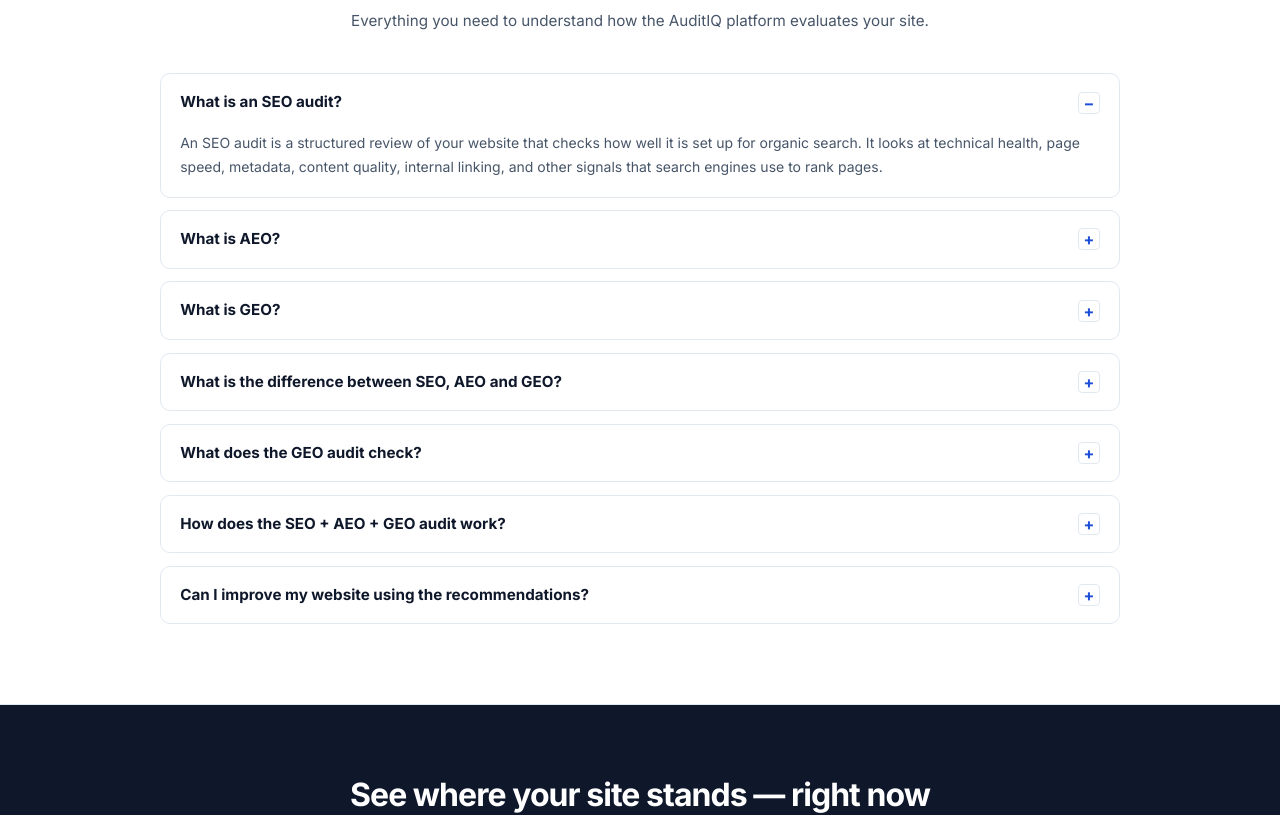
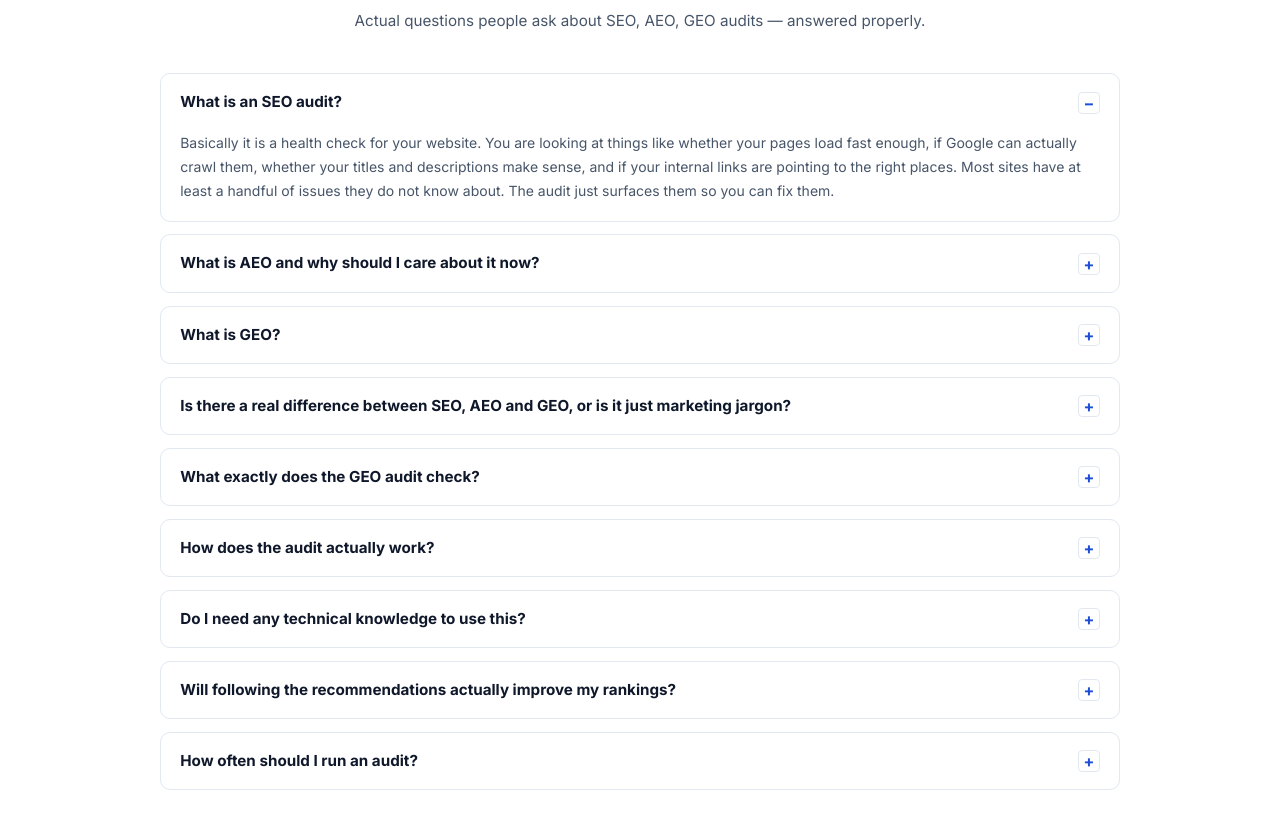
Before and after one commit to parmarhinal10306-hub/AuditIQ, a React (Vite) app: page / in a window 1280 px wide. Shown: the part 3480-4295 px from the top of the page. Built offline with nearby package versions, Linux system fonts and the light colour scheme; no server answers.

Commit message:
content: rewrite FAQ answers to sound natural and human

```diff
--- a/src/pages/LandingPage.jsx
+++ b/src/pages/LandingPage.jsx
@@ -74,35 +74,42 @@ const AEO_POINTS = [
   { icon: ICONS.eye,    title: 'Answer readability', text: 'Questions answered in the first 100 words are more likely to be cited by AI engines. We grade your page against this standard.' },
 ]
 
-/* ─── FAQ questions ─── */
 const FAQ_ITEMS = [
   {
     question: 'What is an SEO audit?',
-    answer: 'An SEO audit is a structured review of your website that checks how well it is set up for organic search. It looks at technical health, page speed, metadata, content quality, internal linking, and other signals that search engines use to rank pages.',
+    answer: 'Basically it is a health check for your website. You are looking at things like whether your pages load fast enough, if Google can actually crawl them, whether your titles and descriptions make sense, and if your internal links are pointing to the right places. Most sites have at least a handful of issues they do not know about. The audit just surfaces them so you can fix them.',
   },
   {
-    question: 'What is AEO?',
-    answer: 'AEO stands for Answer Engine Optimization. It focuses on making your content easy for AI-powered answer engines — such as those behind ChatGPT, Perplexity, and Google AI Overviews — to extract and cite. This involves clear question-and-answer formatting, structured data, and entity clarity.',
+    question: 'What is AEO and why should I care about it now?',
+    answer: 'AEO is Answer Engine Optimization — it is about making sure your content gets picked up when people ask questions in ChatGPT, Perplexity, Google AI Overviews, and similar tools. These platforms do not just link to pages like Google does. They pull out specific answers. If your content is not written and structured in a way that makes it easy to extract, you are basically invisible to that whole channel. It is becoming more important every month.',
   },
   {
     question: 'What is GEO?',
-    answer: 'GEO stands for Generative Engine Optimization. It focuses on how well your content can be understood and synthesized by large language models when generating responses. Good GEO means your content is well-structured, contextually rich, and attributed to a trustworthy source.',
+    answer: 'GEO stands for Generative Engine Optimization. Think of it as the next layer after AEO. It is not just about getting cited — it is about whether AI models can actually understand what your content is saying, put it in context, and accurately represent your brand or topic. If your content is vague, thin, or poorly structured, generative tools tend to either skip it or get it wrong.',
   },
   {
-    question: 'What is the difference between SEO, AEO and GEO?',
-    answer: 'SEO helps your pages rank in traditional search engines like Google. AEO helps your content get cited in AI-generated answers and conversational responses. GEO goes deeper — it prepares your content to be accurately synthesized or summarized by generative AI systems. All three work together and share many common fundamentals.',
+    question: 'Is there a real difference between SEO, AEO and GEO, or is it just marketing jargon?',
+    answer: 'There is a real difference, though they do overlap a lot. SEO is still about ranking in traditional search results — titles, backlinks, page speed, that kind of thing. AEO is specifically about getting your content used as a direct answer in AI tools. GEO goes further and looks at how well generative models can synthesize your content into a coherent summary or response. You need all three now because people find information in very different ways.',
   },
   {
-    question: 'What does the GEO audit check?',
-    answer: 'The GEO audit reviews factors like content citability, answer clarity, entity recognition, context coverage, source and trust signals, and how well your content is structured for AI synthesis. Each check comes with a score, an explanation, and a recommended improvement.',
+    question: 'What exactly does the GEO audit check?',
+    answer: 'It checks things like whether your content answers questions clearly and early, whether you cover the topic in enough depth for an AI to trust it as a source, whether your entities (people, places, brands) are clearly identified, and whether there are enough trust signals around the content. Each check gets a score so you can see exactly where you are losing points.',
   },
   {
-    question: 'How does the SEO + AEO + GEO audit work?',
-    answer: 'You enter your website URL and the tool runs diagnostic checks across three areas — SEO, AEO, and GEO. Results are grouped by category with scored findings, identified issues, and a prioritized list of recommended fixes. The current version uses demo data to illustrate the report format.',
+    question: 'How does the audit actually work?',
+    answer: 'You paste in your URL and it runs a set of checks across SEO, AEO and GEO — things like missing tags, schema markup, heading structure, content depth, link setup, and more. You get a score for each area, a list of what was found, and specific recommendations sorted by how much impact fixing them would have. It is meant to give you something you can actually act on, not just a big list of abstract metrics.',
   },
   {
-    question: 'Can I improve my website using the recommendations?',
-    answer: 'Yes. Every recommendation is designed to be practical and clearly explained. Fixes are grouped by priority — high, medium, and low — so you can work through them in a logical order. Each item tells you what the issue is, why it matters, and what to do about it.',
+    question: 'Do I need any technical knowledge to use this?',
+    answer: 'Not really. The report is written to make sense whether you are a developer or just someone who runs a website. You will see things clearly labeled as critical issues or smaller warnings, and each one has a plain-English explanation of what it means and what to do. Some fixes will need a developer but a lot of them you can probably handle yourself.',
+  },
+  {
+    question: 'Will following the recommendations actually improve my rankings?',
+    answer: 'There are no guarantees with SEO — anyone who tells you otherwise is selling something. But the checks in this tool are based on well-established ranking signals and best practices. Fixing critical issues like missing meta tags, broken structure, or absent schema will generally help. The GEO and AEO improvements are newer territory but early evidence suggests they matter a lot for AI-driven traffic.',
+  },
+  {
+    question: 'How often should I run an audit?',
+    answer: 'Honestly it depends on how actively you are updating your site. If you are making changes to pages regularly, once a month is reasonable. If your site is fairly stable, once every few months should be enough. The main reason to re-audit is to check that your fixes actually worked and to catch any new issues that crept in.',
   },
 ]
 
@@ -915,7 +922,7 @@ export default function LandingPage() {
               fontSize: '0.95rem', color: 'var(--text-secondary)',
               maxWidth: '640px', margin: '0 auto', lineHeight: 1.65,
             }}>
-              Everything you need to understand how the AuditIQ platform evaluates your site.
+              Actual questions people ask about SEO, AEO, GEO audits — answered properly.
             </p>
           </div>
 
```
